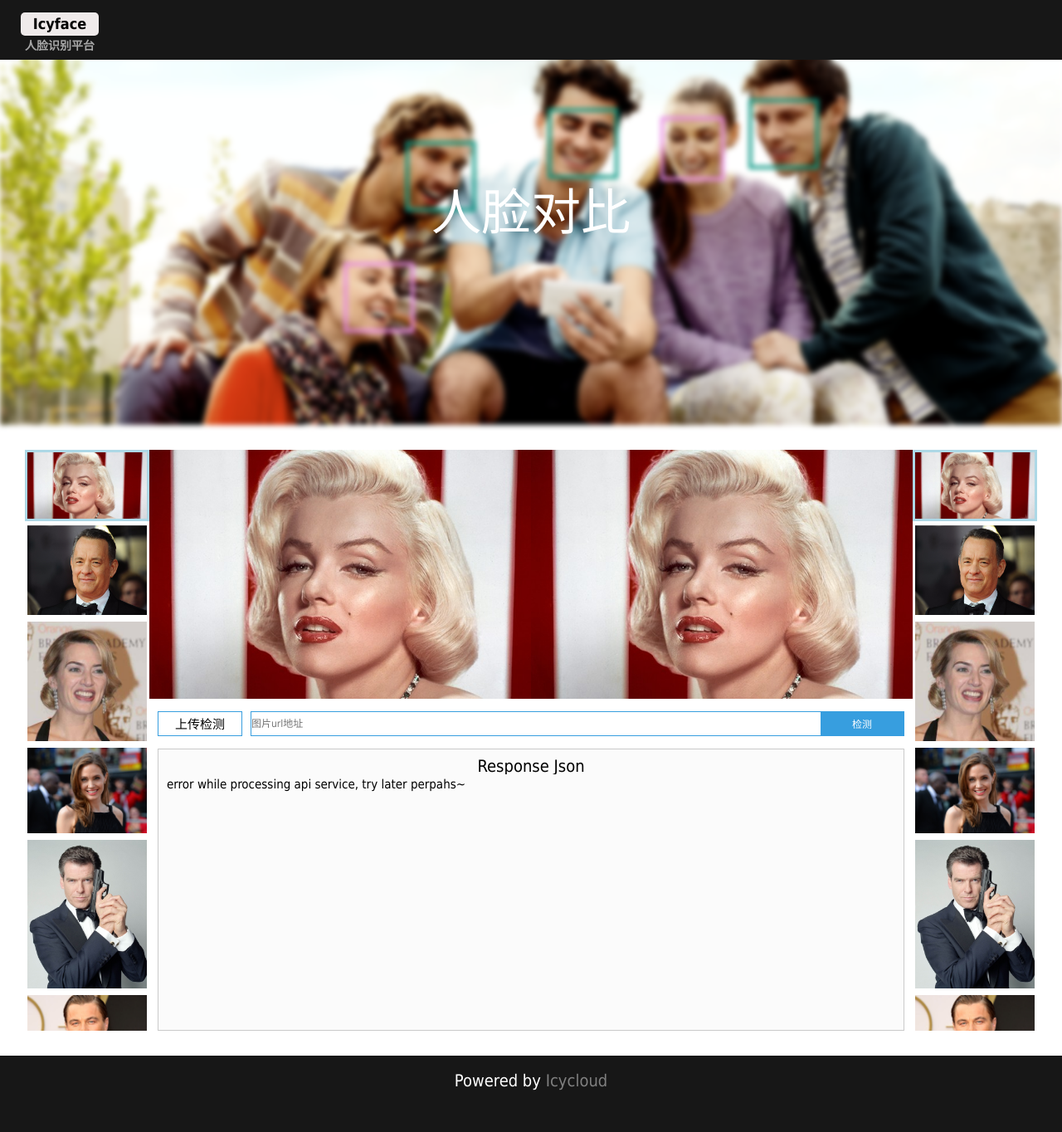
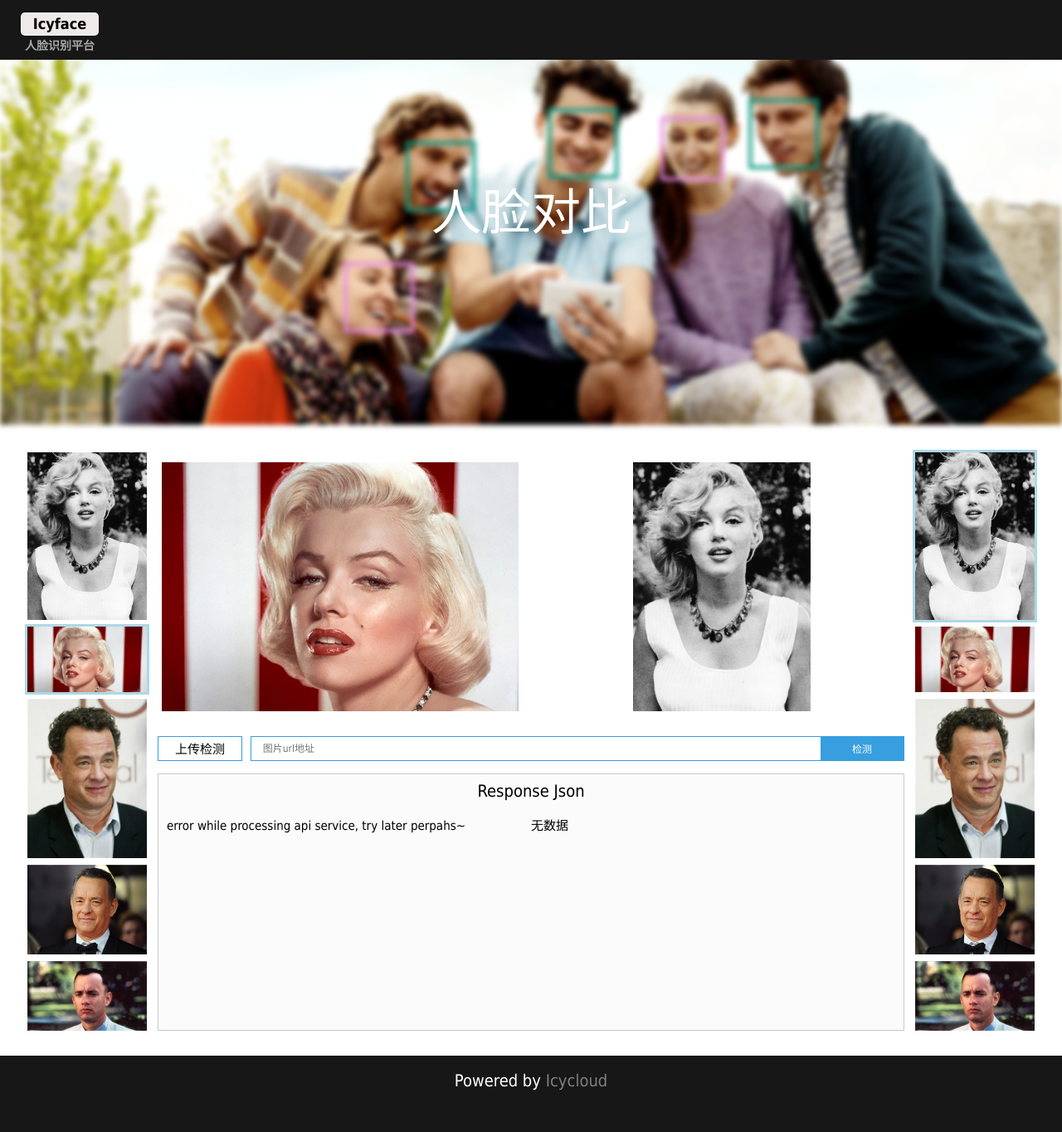
Before and after one commit to bupticybee/icyface_website, a Django app: page /compair.html in a window 1280 px wide. Shown: the whole page at 83% size. Run offline with Django 3.2, Linux system fonts and the light colour scheme; some libraries are stand-ins or nearby versions.

Commit message:
modify ui

```diff
--- a/statics/css/compair.css
+++ b/statics/css/compair.css
@@ -16,9 +16,25 @@
     display: block;
     height: 300px;
     text-align: center;
-    margin:0px;
+    margin:15px;
+    overflow: hidden;
 }
 .img-two {
     display: flex;
     flex-direction: row;
 }
+.sim {
+    width: 50px;
+}
+.response-sim {
+    height: 20px;
+    width: 100px;
+    text-align: left;
+}
+.json-response {
+    display: flex;
+    flex-direction: row;
+}
+.json-title {
+    margin-bottom: 20px;
+}
--- a/statics/js/compair.js
+++ b/statics/js/compair.js
@@ -2,14 +2,19 @@
 .controller('compair_controller',function detect_controller($scope,$http){
     that = this
     this.selected_left = "statics/img/faces/face_1.jpg";
-    this.selected_right = "statics/img/faces/face_1.jpg";
+    this.selected_right = "statics/img/faces/face_m_1.jpg";
     this.imageurls = [
+        "statics/img/faces/face_m_1.jpg",
         "statics/img/faces/face_1.jpg",
+        "statics/img/faces/face_1_5.jpg",
         "statics/img/faces/face_2.jpg",
+        "statics/img/faces/face_2_5.jpg",
         "statics/img/faces/face_3.jpg",
         "statics/img/faces/face_4.jpg",
         "statics/img/faces/face_5.jpg",
+        "statics/img/faces/face_5_5.jpg",
         "statics/img/faces/face_6.jpg",
+        "statics/img/faces/face_6_5.jpg",
         "statics/img/faces/face_7.jpg"
     ]
     function run(input_file,get_data){
@@ -113,6 +118,7 @@
         return draw.join('');
     }
     this.json_ret = 'no response'
+    this.text_ret = '无数据'
     function setJsonRes(resjson){
         retstr = jsonFormat(JSON.stringify(resjson)).trim();
         return retstr;
@@ -211,6 +217,18 @@
                 update_canvas([data.data['box1']],'left');
                 update_canvas([data.data['box2']],'right');
                 that.json_ret = setJsonRes(data.data)
+                if(data.data['dist'] > 0.7){
+                    that.text_ret = '很肯定是一个人';
+                }else if(data.data['dist'] > 0.6){
+                    that.text_ret = '很可能是一个人';
+                }else if (data.data['dist'] > 0.5) {
+                    that.text_ret = '可能是一个人';
+                }else if (data.data['dist'] > 0.4){
+                    that.text_ret = "可能不是一个人";
+                }else{
+                    that.text_ret = "很肯定不是一个人";
+                }
+
             },function errfun(e){
                 that.json_ret = 'error while processing api service, try later perpahs~';
                 console.log('error during api');
--- a/web/templates/web/compair.html
+++ b/web/templates/web/compair.html
@@ -39,7 +39,7 @@
                         </div>
                         <div class="url-img">
                             <div class="url">
-                                <textarea rows="" cols="" placeholder='图片url地址' class="url-textarea" ng-model="cc.urlcontent"></textarea>
+                                <textarea rows="" cols="" placeholder='    图片url地址' class="url-textarea" ng-model="cc.urlcontent"></textarea>
                             </div>
                             <span class="upload-buttom" ng-click="cc.urlupload()">
                                 检测
@@ -52,6 +52,7 @@
                         </div>
                         <div class="json-response">
                             <textarea readonly rows="" cols="" class="textarea-json">{{cc.json_ret}}</textarea>
+                            <textarea readonly rows="" cols="" class="textarea-json">{{cc.text_ret}}</textarea>
                         </div>
                     </div>
                 </div>
--- a/web/templates/web/index.html
+++ b/web/templates/web/index.html
@@ -24,7 +24,7 @@
             <div class="api-specific">
                 <div class="api-detect block">
                     <div class="img-out">
-                        <img src="statics/img/detect.jpeg" class="img-cir">
+                        <img src="statics/img/detect.png" class="img-cir">
                     </div>
                     <div class="api-text">
                         人脸检测
```
Also changed, not shown: statics/img/detect.jpeg (deleted), statics/img/detect.png (added), statics/img/faces/face_0.jpg (added), statics/img/faces/face_1_5.jpg (added), statics/img/faces/face_2_5.jpg (added), statics/img/faces/face_5_5.jpg (added), statics/img/faces/face_6_5.jpg (added), statics/img/faces/face_m_1.jpg (added).
